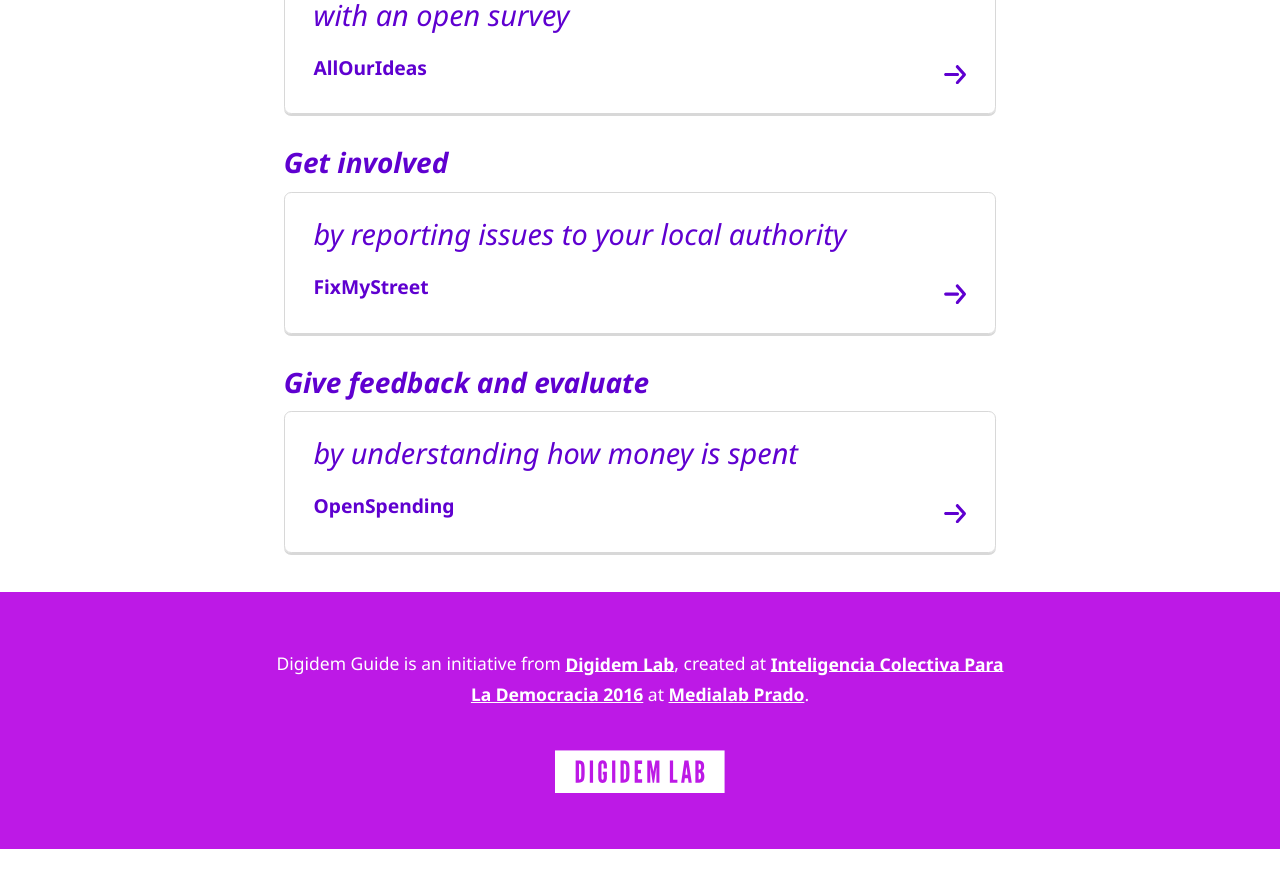
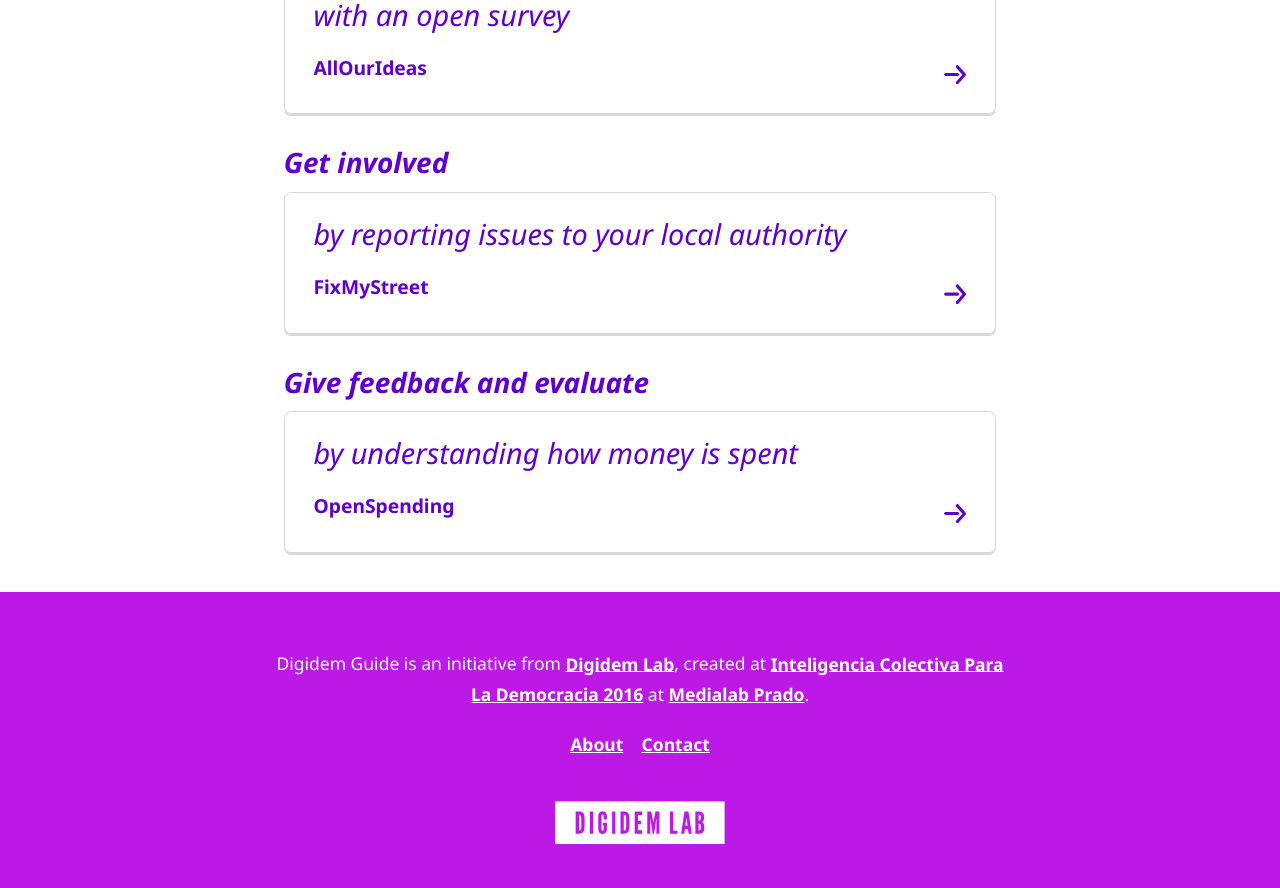
Before and after one commit to digidemlab/democat, a Jekyll site: the page built from index.md, in a window 1280 px wide and 900 px high, scrolled down 2252 px. Shown: the top 888 px of the window. Built offline with Jekyll 4.4.1, drawn with Linux system fonts in a browser that asks for light colours; before the commit the page ends 3101 px from its top, so only the background shows below that.

Commit message:
Footer menu

```diff
--- a/_includes/panel/footer.html
+++ b/_includes/panel/footer.html
@@ -3,6 +3,9 @@
     <div class="row">
       <div class="col-sm-12 col-md-8 col-md-offset-2 text-center">
         <p class="body-text -small -white">Digidem Guide is an initiative from <a class="text-link -white" href="http://digidemlab.org">Digidem Lab</a>, created at <a class="text-link -white" href="http://inteligenciacolectiva.cc/">Inteligencia Colectiva Para La Democracia 2016</a> at <a class="text-link -white" href="http://medialab-prado.es/">Medialab Prado</a>.
+        </p>
+        <p class="body-text -small -white">
+          <a class="text-link -white" href="{{site.baseurl}}about">About</a> &nbsp;&nbsp; <a class="text-link -white" href="mailto:digidemguide@digidemlab.org">Contact</a>
         </p>
         <a class="text-link -white" href="http://digidemlab.org">
           <img class="logo-digidemlab" src="{{site.baseurl}}/assets/images/svg/logo-digidemlab.svg">
```
